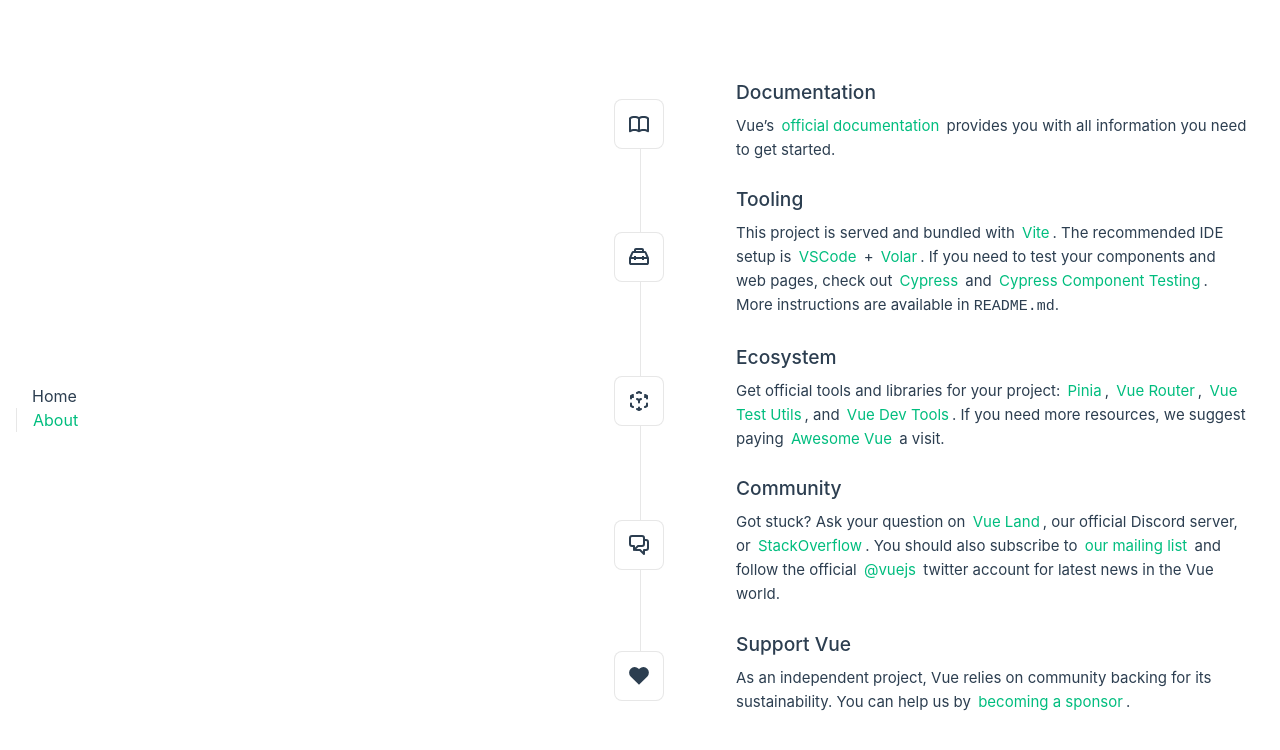
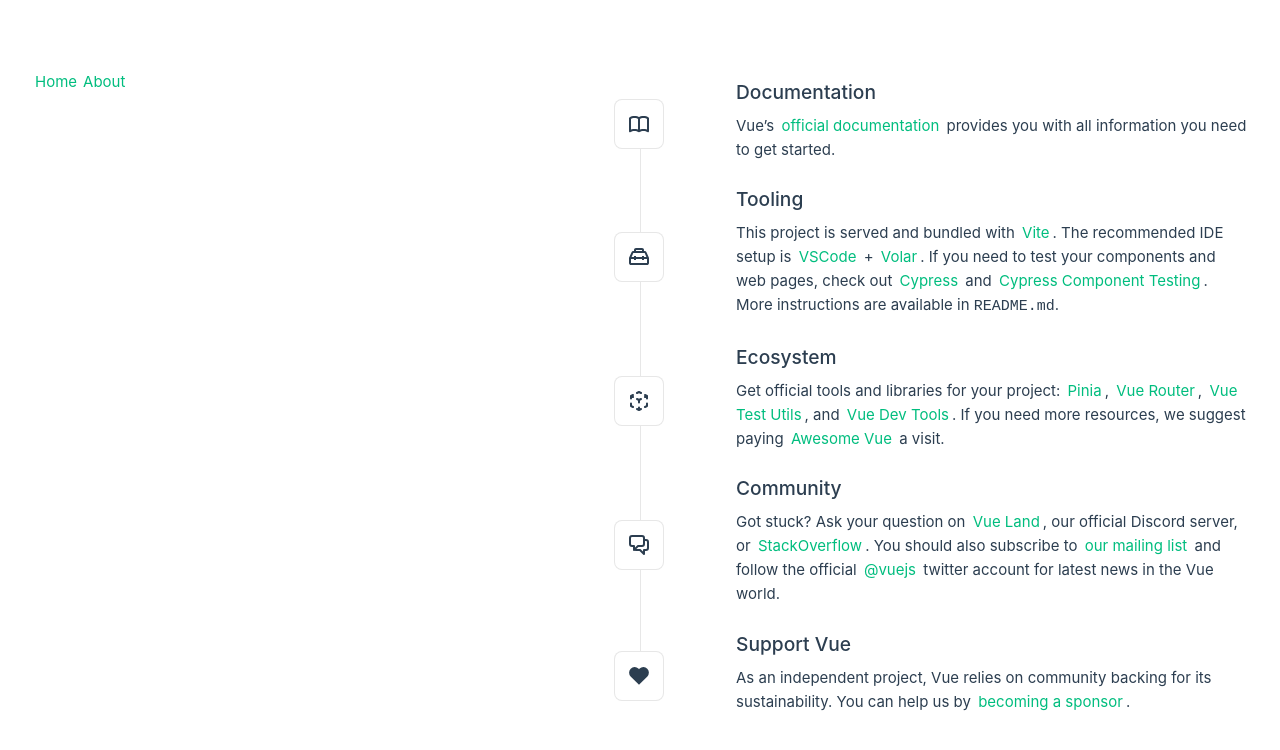
Before and after one commit to Gotop1711/FrontendMasterFullStackv3_frontend, a Vue app: page / in a window 1280 px wide. Shown: the top 750 px of the page. Built offline with nearby package versions, Linux system fonts and the light colour scheme.

Commit message:
fix: remove original App.vue style

```diff
--- a/src/App.vue
+++ b/src/App.vue
@@ -15,66 +15,4 @@
   <RouterView />
 </template>
 
-<style scoped>
-header {
-  line-height: 1.5;
-  max-height: 100vh;
-}
-
-.logo {
-  display: block;
-  margin: 0 auto 2rem;
-}
-
-nav {
-  width: 100%;
-  font-size: 12px;
-  text-align: center;
-  margin-top: 2rem;
-}
-
-nav a.router-link-exact-active {
-  color: var(--color-text);
-}
-
-nav a.router-link-exact-active:hover {
-  background-color: transparent;
-}
-
-nav a {
-  display: inline-block;
-  padding: 0 1rem;
-  border-left: 1px solid var(--color-border);
-}
-
-nav a:first-of-type {
-  border: 0;
-}
-
-@media (min-width: 1024px) {
-  header {
-    display: flex;
-    place-items: center;
-    padding-right: calc(var(--section-gap) / 2);
-  }
-
-  .logo {
-    margin: 0 2rem 0 0;
-  }
-
-  header .wrapper {
-    display: flex;
-    place-items: flex-start;
-    flex-wrap: wrap;
-  }
-
-  nav {
-    text-align: left;
-    margin-left: -1rem;
-    font-size: 1rem;
-
-    padding: 1rem 0;
-    margin-top: 1rem;
-  }
-}
-</style>
+<style scoped></style>
```
